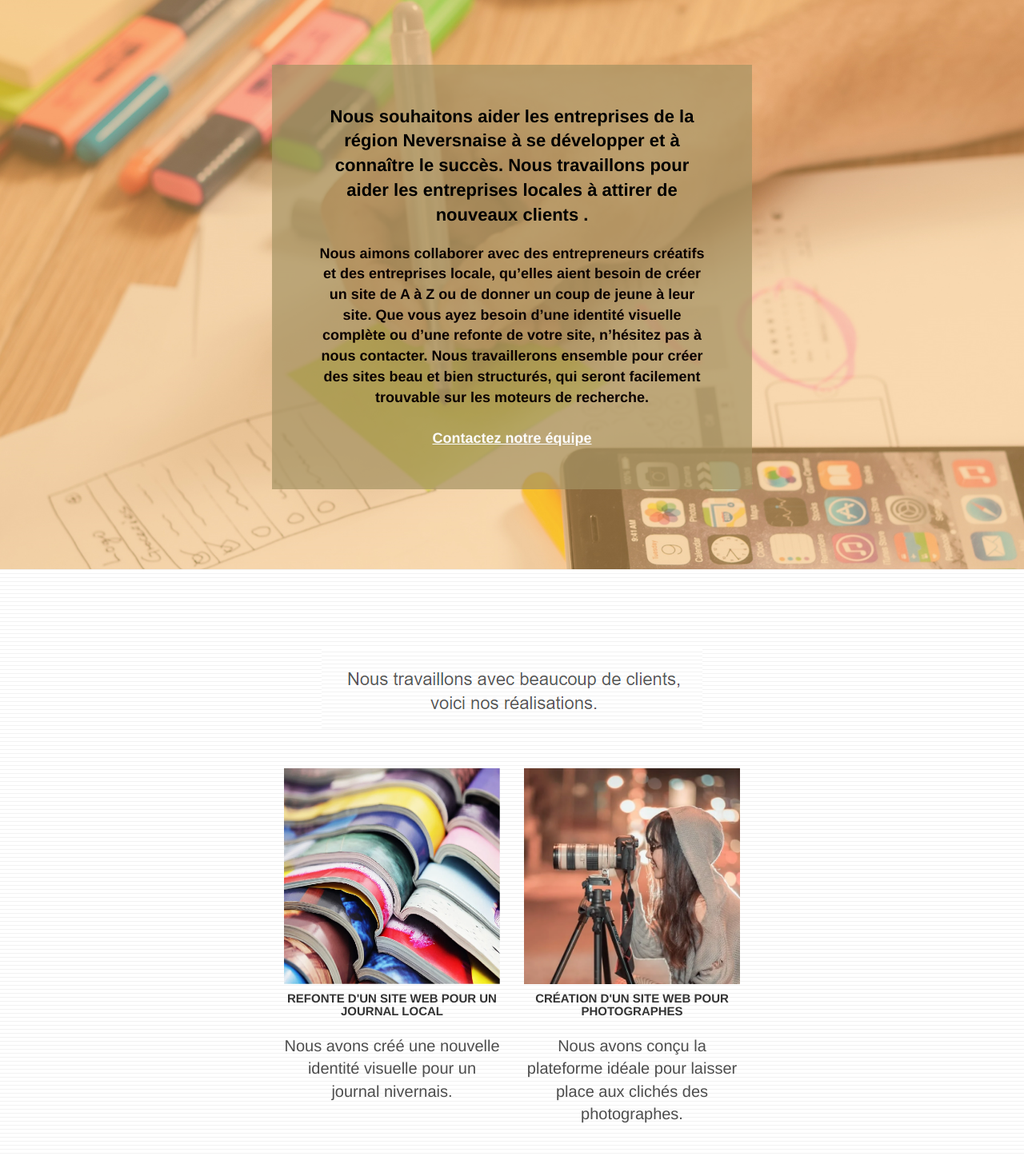
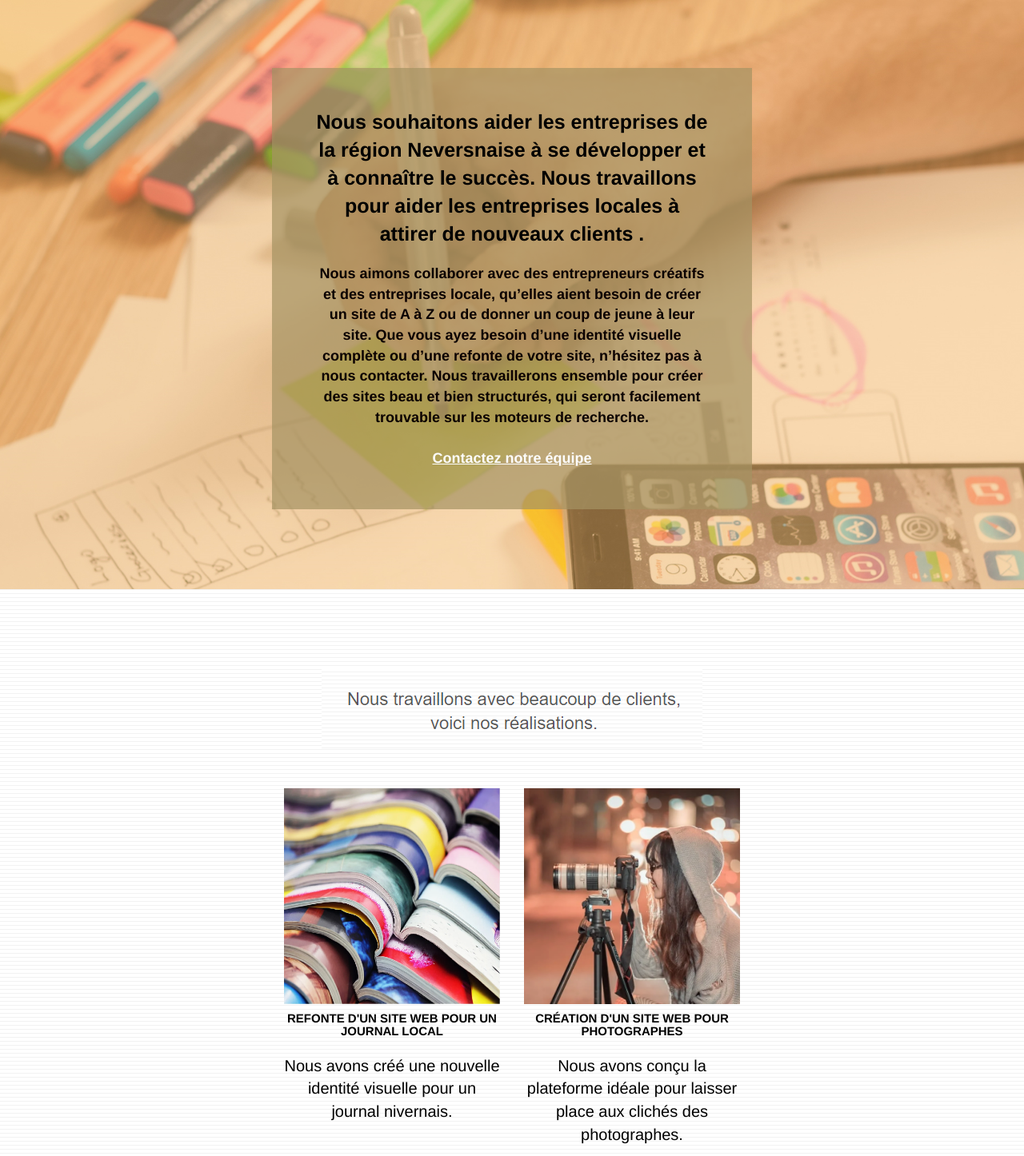
Before and after one commit to Neiikaz/EvalConception-V2, a plain HTML site: page index.html in a window 1280 px wide. Shown: the part 1320-2766 px from the top of the page at 80% size. Drawn offline with Linux system fonts and the light colour scheme.

Commit message:
css contrast

```diff
--- a/index.html
+++ b/index.html
@@ -33,9 +33,6 @@
 						<div class="navbar-header">
 							<a class="navbar-brand" href="index.html"><img src="img/logo.webp"
 									alt="Logo de l'agence PandiWeb" height="40">PandiWeb</a>
-							<button id="nav-toggle" type="button" class="ui-navbar-toggle navbar-toggle"
-								data-toggle="collapse" data-target=".navbar-1" name="navigation">
-							</button>
 						</div>
 						<div class="collapse navbar-collapse navbar-1 special-dropdown-nav">
 							<ul class="site-navigation nav navbar-nav">
--- a/style.css
+++ b/style.css
@@ -1,10 +1,8 @@
 body {
     margin: 0;
     padding: 0;
-    background: #FFF;
+    background: #e9e9e9;
     overflow-x: hidden;
-    -webkit-font-smoothing: antialiased;
-    -moz-osx-font-smoothing: grayscale;
 }
 
 a,
@@ -603,7 +601,7 @@ a[data-lightbox]:hover img {
 a {
     font-family: "helvetica";
     font-weight: 400;
-    color: #575757 !important;
+    color: #000000 !important;
 }
 
 .container {
@@ -629,7 +627,7 @@ a {
 }
 
 p {
-    color: #4d4d4d;
+    color: #000000;
     font-size: 20px;
 }
 
@@ -658,7 +656,8 @@ p {
 }
 
 h2 {
-    font-size: 22px;
+    color: #000000;
+    font-size: 25px;
     line-height: 1.4em;
 }
 
@@ -666,7 +665,7 @@ h3 {
     font-size: 15px;
     text-transform: uppercase;
     font-weight: 700;
-    color: #333333 !important;
+    color: #000000 !important;
 }
 
 .med-width-whitespace {
```
